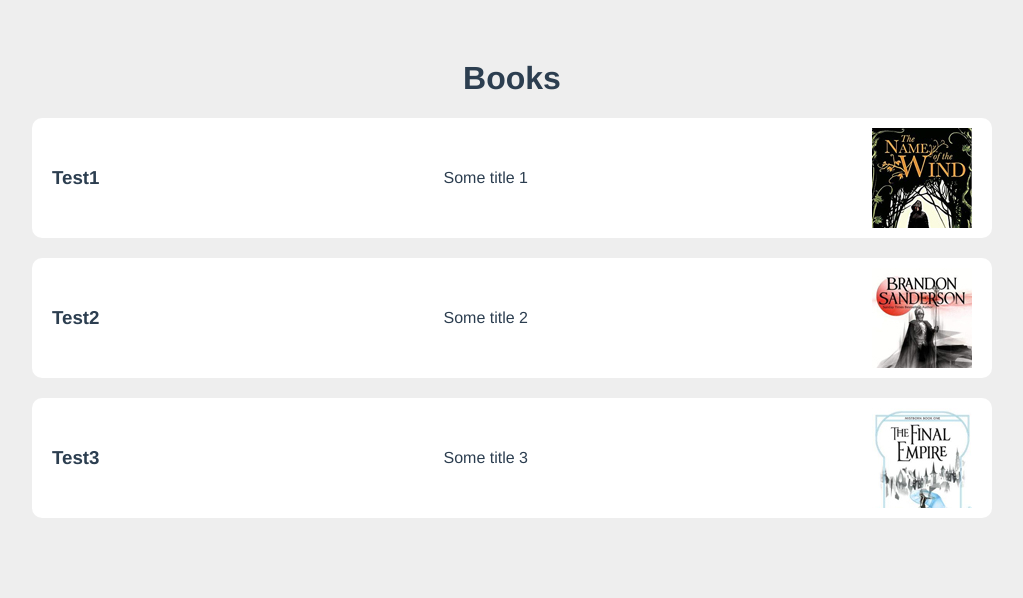
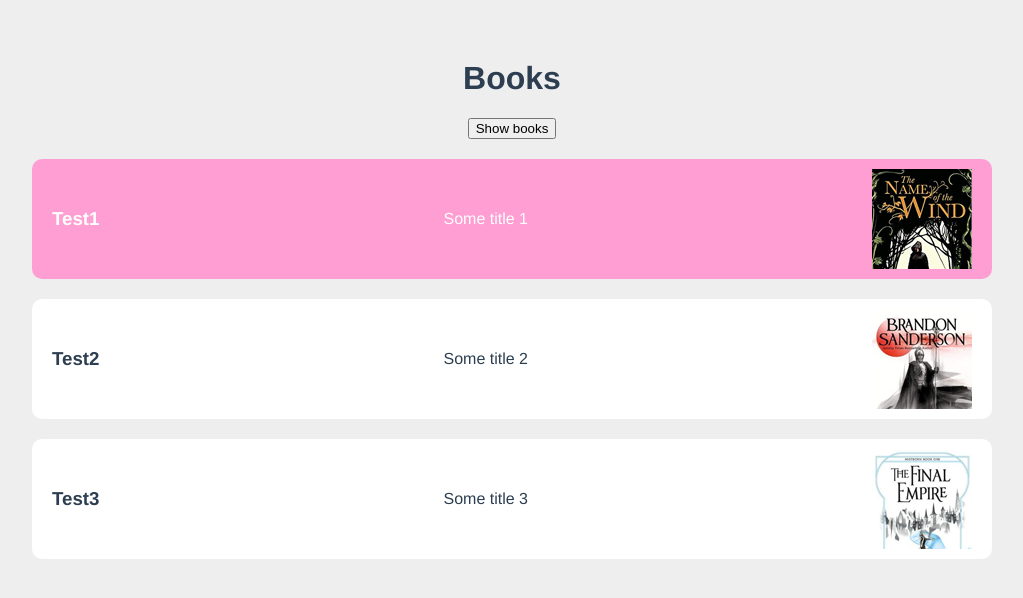
Before and after one commit to KayasO/vue-ui-components, a Vue app: page / in a window 1280 px wide. Shown: the top 598 px of the page, without its empty margins (128-1151 px from the left). Built offline with nearby package versions, Linux system fonts and the light colour scheme.

Commit message:
Added functionality to show/hide books

```diff
--- a/src/components/BookList.vue
+++ b/src/components/BookList.vue
@@ -1,8 +1,13 @@
 <template>
   <div id="books">
     <h1>Books</h1>
-    <ul>
-      <li v-for="book in books" :key="book.title">
+    <button @click="toggleShowBooks()">
+      <span v-if="showBooks">Show books</span>
+      <span v-else>Hide books</span>
+    </button>
+
+    <ul v-if="showBooks">
+      <li v-for="book in books" :key="book.title" :class="{ fav: book.isFav }">
         <h3>{{ book.author }}</h3>
         <p>{{ book.title }}</p>
         <img :src="book.img" :alt="book.title" />
@@ -20,6 +25,7 @@ export default {
   name: 'BookList',
   data() {
     return {
+      showBooks: true,
       books: [
         {
           author: 'Test1',
@@ -42,6 +48,11 @@ export default {
       ],
     };
   },
+  methods: {
+    toggleShowBooks() {
+      this.showBooks = !this.showBooks;
+    },
+  },
 };
 </script>
 
```
